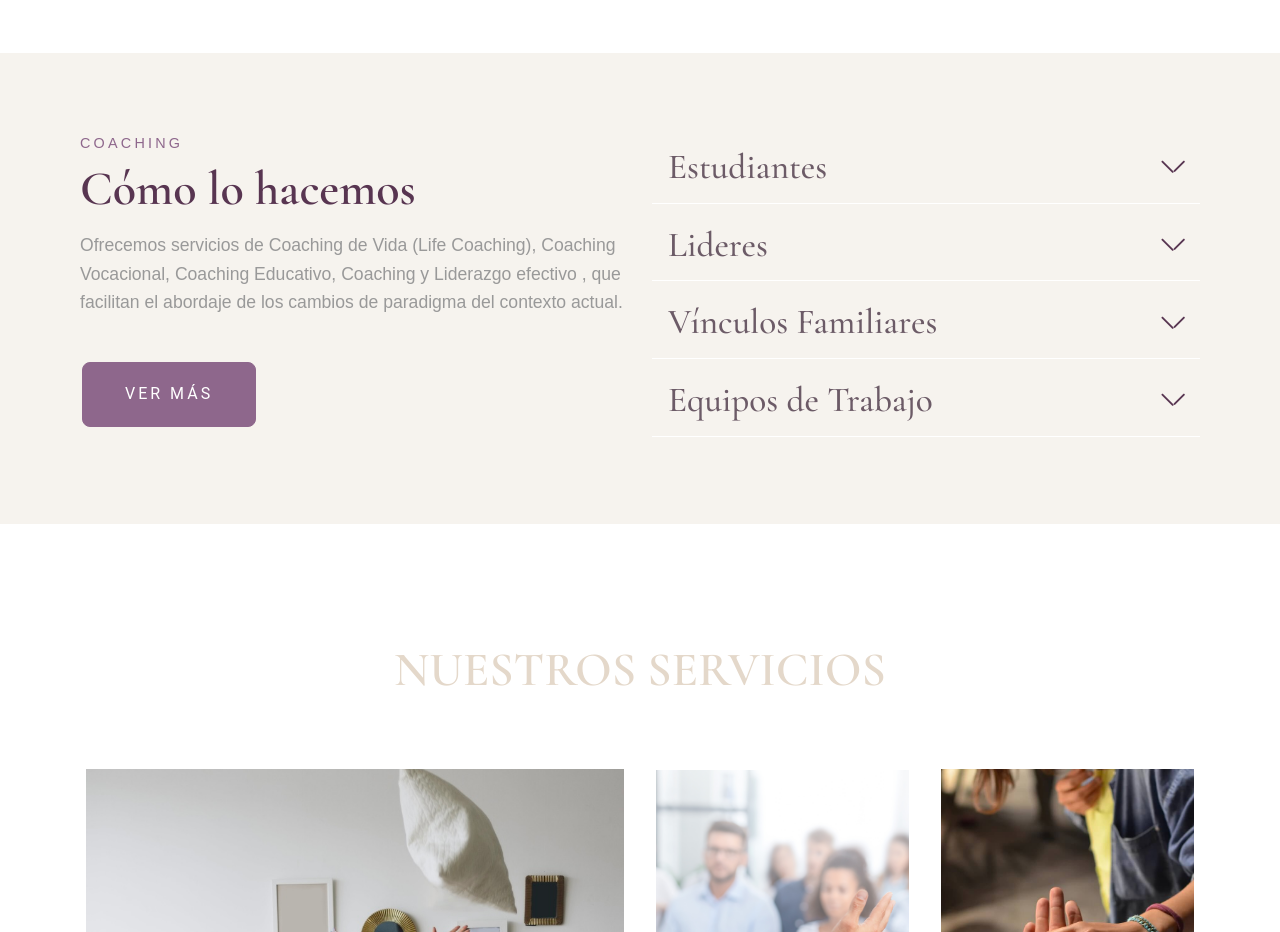
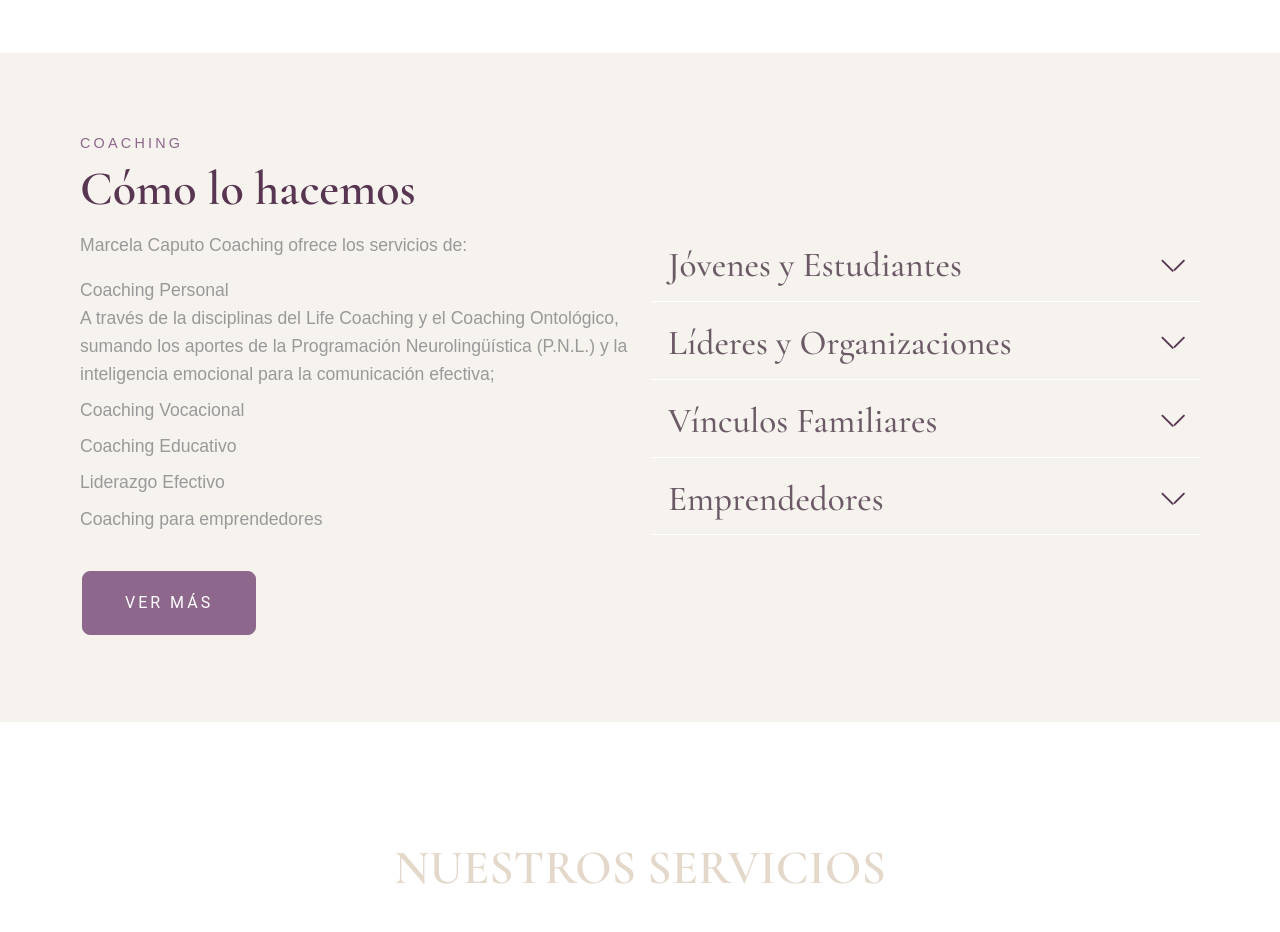
Before and after one commit to AgustinTafura/mc-coaching, a Next.js app: page / in a window 1280 px wide. Shown: the part 1580-2512 px from the top of the page. Built offline with nearby package versions, Linux system fonts and the light colour scheme; a web font is replaced by a local one.

Commit message:
clientes objetivos actualizados

```diff
--- a/components/HomeServices.jsx
+++ b/components/HomeServices.jsx
@@ -13,21 +13,28 @@
                     <div className="wrapper">
                         <div className="row">
 
-                            <div className="mbr-black col-md-12 md-pb col-lg-6">
                                 <h4 className="mbr-section-subtitle align-left mbr-regular mbr-fonts-style display-44">
                                     COACHING</h4>
                                 <h3
                                     className="mbr-section-title align-left mbr-bold mbr-white pb-2 mbr-fonts-style display-22">
                                     Cómo lo hacemos</h3>
-                                <p className="mbr-text pb-4 mbr-white align-left mbr-regular mbr-fonts-style display-77">
-                                    Ofrecemos servicios de Coaching de Vida (Life Coaching), Coaching Vocacional,
-                                    Coaching Educativo, Coaching y Liderazgo efectivo , que facilitan el abordaje de
-                                    los cambios de paradigma del contexto actual.
-                                    {/* centrando la importancia de la
-                                    Educación Neuroemocional como área transversal para aprender a gestionar y regular emociones,
-                                    potenciar la comunicación y mejorar los vínculos intra e interpersonales en todos los ámbitos
-                                    de desempeño de las personas. */}
+                            <div className="mbr-black col-md-12 md-pb col-lg-6">
+                                <p className="mbr-text mbr-white align-left mbr-regular mbr-fonts-style display-77">
+                                    Marcela Caputo Coaching ofrece los servicios de:
                                 </p>
+                                <ul className="mbr-text pb-4 mbr-white align-left mbr-regular mbr-fonts-style display-77">
+                                    <li className='pb-2'>
+                                        <b>Coaching Personal</b><br/> A través de la disciplinas
+                                        del Life Coaching y el Coaching Ontológico, sumando los aportes de la Programación Neurolingüística
+                                        (P.N.L.) y la inteligencia emocional para la comunicación efectiva;
+                                    </li>
+                                    <li className='pb-2'><b>Coaching Vocacional</b></li>
+                                    <li className='pb-2'><b>Coaching Educativo</b></li>
+                                    <li className='pb-2'><b>Liderazgo Efectivo</b></li>
+                                    <li className='pb-2'><b>Coaching para emprendedores</b></li>
+                                </ul>
+
+
                                 <div className="mbr-section-btn">
                                     <Link href="#servicios">
                                         <a className="btn btn-md btn-primary display-44" >VER MÁS</a>
@@ -44,7 +51,7 @@
                                                 data-core="" href="#collapse1_80" aria-expanded="false"
                                                 aria-controls="collapse1">
                                                 <h5 className="mbr-fonts-style display-55">
-                                                    <span className="sign mbr-iconfont mbri-arrow-down inactive"></span>Estudiantes
+                                                    <span className="sign mbr-iconfont mbri-arrow-down inactive"></span>Jóvenes y Estudiantes
                                                 </h5>
                                             </a>
                                         </div>
@@ -52,14 +59,19 @@
                                             aria-labelledby="headingOne" data-parent="#service-accordion_">
                                             <div className="panel-body">
                                                 <p className="mbr-fonts-style panel-text display-77">
-                                                    Acompañamos a estudiantes universitarios a terminar su carrera,
-                                                    a insertarse en el mundo laboral y profesional con los nuevos
-                                                    paradigmas del entorno organizacional, poniendo a su alcance
-                                                    herramientas para potenciar sus fortalezas y el desarrollo de los talentos.
+                                                    Guiamos a adolescentes y jóvenes a descubrir sus áreas de competencia
+                                                    y a conectarse con ese oficio o carrera que lo acerque a su propósito de vida.
                                                 </p>
                                                 <p className="mbr-fonts-style panel-text display-77">
-                                                    Ayudamos a adultos a redescubrir sus áreas de competencia y reinventarse en
-                                                    su desempeño laboral, ofreciendo herramientas para emprender con éxito.
+                                                    Acompañamos a estudiantes universitarios a terminar su carrera,
+                                                    a insertarse en el mundo laboral y profesional con los nuevos paradigmas
+                                                    del entorno organizacional, poniendo a su alcance herramientas para potenciar
+                                                    sus fortalezas y el desarrollo de los talentos.
+                                                </p>
+                                                <p className="mbr-fonts-style panel-text display-77">
+                                                    Ayudamos a adultos a redescubrir sus áreas de competencia
+                                                    y reinventarse en su desempeño laboral, ofreciendo herramientas
+                                                    para emprender con éxito.
                                                 </p>
                                             </div>
                                         </div>
@@ -71,7 +83,7 @@
                                                 aria-controls="collapse2">
                                                 <h5 className="mbr-fonts-style display-55">
                                                     <span className="sign mbr-iconfont mbri-arrow-down inactive"></span>
-                                                    Lideres
+                                                    Líderes y Organizaciones
                                                 </h5>
                                             </a>
                                         </div>
@@ -79,11 +91,15 @@
                                             aria-labelledby="headingTwo" data-parent="#service-accordion_">
                                             <div className="panel-body">
                                                 <p className="mbr-fonts-style panel-text display-77">
-                                                    Impulsamos a equipos docentes y a estudiantes de profesorados
-                                                    a desarrollar habilidades de liderazgo efectivo para el aula
-                                                    y para los equipos de conducción escolar, brindamos herramientas
-                                                    de educación emocional para la mejora del clima escolar.
+                                                    Acompañamos a líderes de instituciones y organizaciones públicas y privadas a realizar procesos de transformación hacia un liderazgo efectivo, potenciando sus talentos para el logro de objetivos personales y organizacionales.
                                                 </p>
+                                                <p className="mbr-fonts-style panel-text display-77">
+                                                    Guiamos procesos de consolidación y fortalecimiento de equipos de trabajo para mejorar el clima laboral y enfrentar los desafíos que se presentan.
+                                                </p>
+                                                <p className="mbr-fonts-style panel-text display-77">
+                                                    Nos especializamos en Instituciones educativas y pequeñas organizaciones, como por ejemplo estudios contables, locales de venta de productos o servicios, etc. impulsando la mejora de las relaciones humanas y ayudamos a trabajar los desafíos colectivos, los procesos de transformación cultural, la definición de la misión, visión y valores y el desarrollo de una planificación estratégica.
+                                                </p>
+
                                             </div>
                                         </div>
                                     </div>
@@ -107,8 +123,7 @@
                                                     inteligencia emocional, fortaleciendo los vínculos familiares.
                                                 </p>
                                                 <p className="mbr-fonts-style panel-text display-77">
-                                                    Guiamos procesos de aprendizaje para cualquier persona interesada
-                                                    en adquirir herramientas para mejorar su comunicación con otras personas.
+                                                    Vivimos en un mundo hiperconectado e hiperinformado. En base a esta dinámica del mundo actual, guiamos procesos de aprendizaje para cualquier persona interesada en adquirir herramientas para mejorar su comunicación con sus estudiantes y sus pares.
                                                 </p>
                                             </div>
                                         </div>
@@ -120,7 +135,7 @@
                                                 aria-controls="collapse4">
                                                 <h5 className="mbr-fonts-style display-55">
                                                     <span className="sign mbr-iconfont mbri-arrow-down inactive"></span>
-                                                    Equipos de Trabajo
+                                                    Emprendedores
                                                 </h5>
                                             </a>
                                         </div>
@@ -128,21 +143,16 @@
                                             aria-labelledby="headingFour" data-parent="#service-accordion_">
                                             <div className="panel-body">
                                                 <p className="mbr-fonts-style panel-text display-77">
-                                                    Acompañamos a líderes de instituciones y organizaciones
-                                                    públicas y privadas a realizar procesos de transformación
-                                                    hacia un liderazgo efectivo, potenciando sus talentos para
-                                                    el logro de objetivos personales y organizacionales.
+                                                    Ésta modalidad está dirigida a emprendedores y emprendedoras, equipos de venta, pymes.
                                                 </p>
                                                 <p className="mbr-fonts-style panel-text display-77">
-                                                    Guiamos procesos de consolidación y fortalecimiento de equipos
-                                                    de trabajo para mejorar el clima laboral y enfrentar los desafíos
-                                                    que se presentan.
+                                                    Consiste en adquirir de herramientas concretas y prácticas para emprender online.
                                                 </p>
                                                 <p className="mbr-fonts-style panel-text display-77">
-                                                    Impulsamos la mejora de las relaciones entre los distintos componentes
-                                                    de un sistema organizacional y  ayudamos a trabajar los desafíos colectivos,
-                                                    los procesos de transformación cultural, la definición de la misión, visión y
-                                                    valores de la organización o institución y el desarrollo de una  planificación estratégica.
+                                                    En la actualidad, las ventas de productos y servicios online, ponen la mirada en un público objetivo global. Vender ya no alcanza con la aplicación de una técnica , sino que es necesario conocer los procesos de decisión de compra de nuestro público objetivo.
+                                                </p>
+                                                <p className="mbr-fonts-style panel-text display-77">
+                                                    El Coaching para hombres y mujeres emprendedoras facilita tu camino al éxito en las ventas a través de   un proyecto estratégico que te permitirá alcanzar los objetivos, y te ayudará a vender más y mejor.
                                                 </p>
                                             </div>
                                         </div>
```
